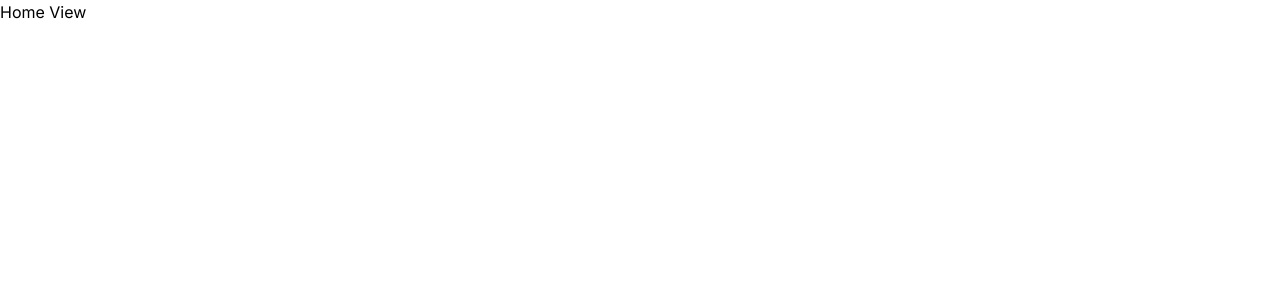
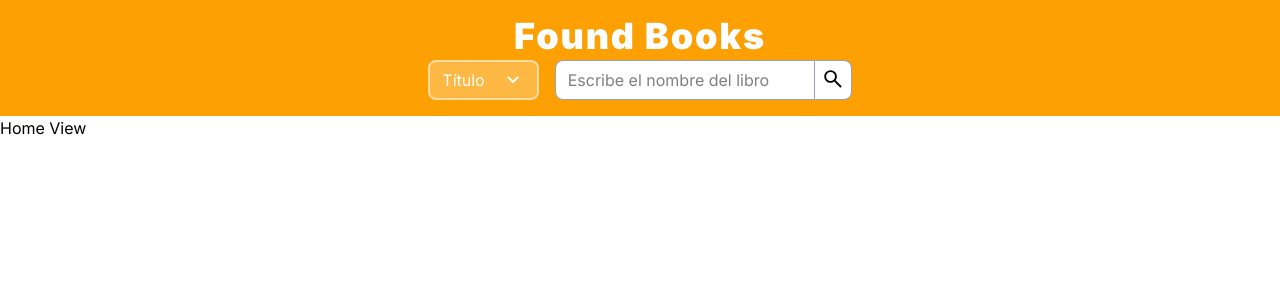
Before and after one commit to Jchhm24/buscador-libros, a Vue app: page / in a window 1280 px wide. Shown: the top 300 px of the page. Built offline with nearby package versions, Linux system fonts and the light colour scheme.

Commit message:
agregar componente SearchBar en App.vue

```diff
--- a/src/App.vue
+++ b/src/App.vue
@@ -1,8 +1,8 @@
 <template>
-
+  <SearchBar />
   <RouterView />
 </template>
 
 <script setup lang="ts">
-
+import SearchBar from '@/components/SearchBar.vue'
 </script>
```
